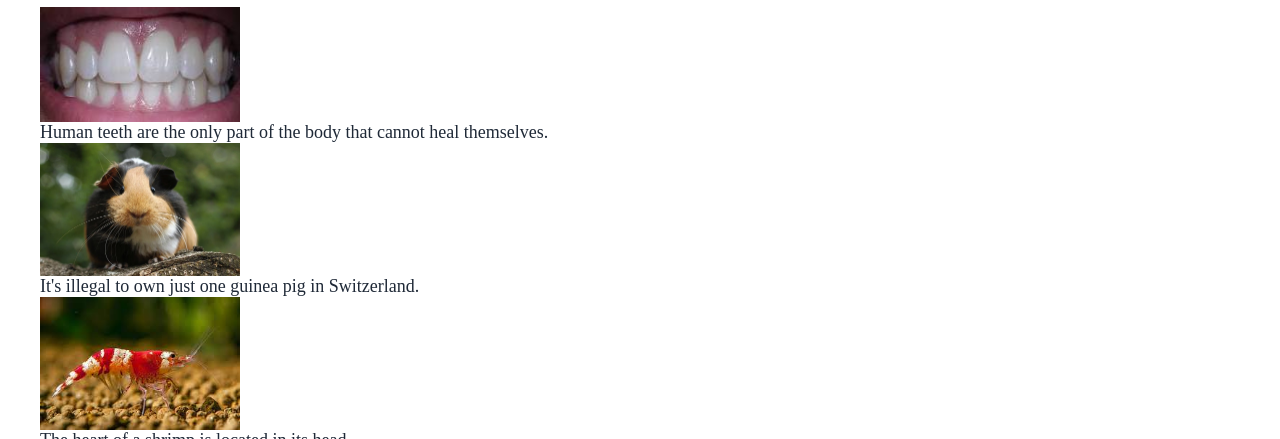
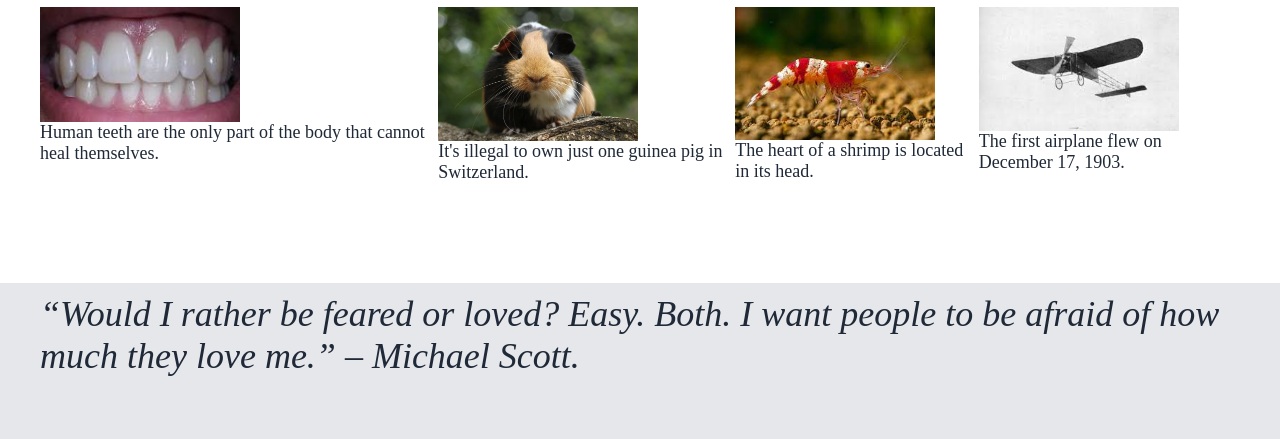
Before and after one commit to MCmikki1703/landing-page, a plain HTML site: page index.html in a window 1280 px wide. Shown: the part 661-1100 px from the top of the page. Drawn offline with Linux system fonts and the light colour scheme.

Commit message:
Changed section structure html.

```diff
--- a/index.html
+++ b/index.html
@@ -48,15 +48,22 @@
     <section>
         <div class="title">Some random information.</div>
         <div class="container">
-            <div class="random">
+                <div>
                     <img src="teeth.jpg" alt="teeth">
                     <div class="img-caption">Human teeth are the only part of the body that cannot heal themselves.</div>
+                </div>
+                <div>
                     <img src="guinea-pig.jpg" alt="guinea pig">
                     <div class="img-caption">It's illegal to own just one guinea pig in Switzerland.</div>
+                </div>
+                <div>
                     <img src="shrimp.jpg" alt="shrimp">
                     <div class="img-caption">The heart of a shrimp is located in its head.</div>
+                </div>
+                <div>
                     <img src="plane.jpg" alt="plane">
                     <div class="img-caption">The first airplane flew on December 17, 1903.</div>
+                </div>
             </div>
         </div>
     </section>
--- a/style.css
+++ b/style.css
@@ -115,5 +115,5 @@ section img {
 
 section .container {
     display: flex;
-    flex-direction: row;
+    flex-direction: ;
 }
```
Lines whose indentation alone changed are shown as unchanged.
